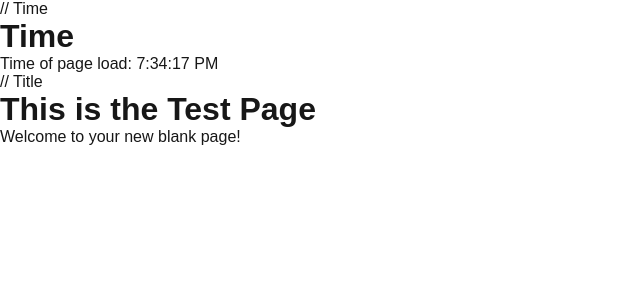
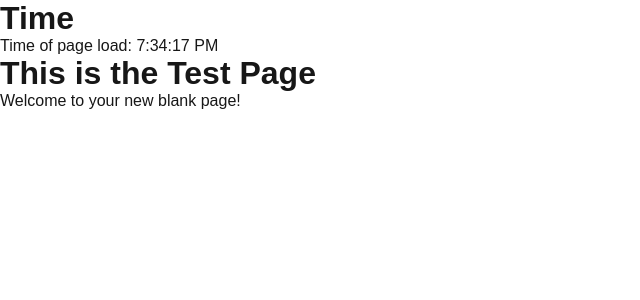
Before and after one commit to CanvernSH/TheHigherOrLowerGame, a Next.js app: page /test in a window 1280 px wide. Shown: the top 300 px of the page, without its empty margins (0-640 px from the left). Built offline with nearby package versions, Linux system fonts and the light colour scheme.

Commit message:
Update test.tsx Cleaning

```diff
--- a/pages/test.tsx
+++ b/pages/test.tsx
@@ -5,13 +5,11 @@ const TestPage = () => {
 
   return (
     <div>
-      // Time
       <div>
         <h1> Time</h1>
         <p> Time of page load: {now}</p>
       </div>
 
-      // Title
       <div>
         <h1>This is the Test Page</h1>
         <p>Welcome to your new blank page!</p>
```
